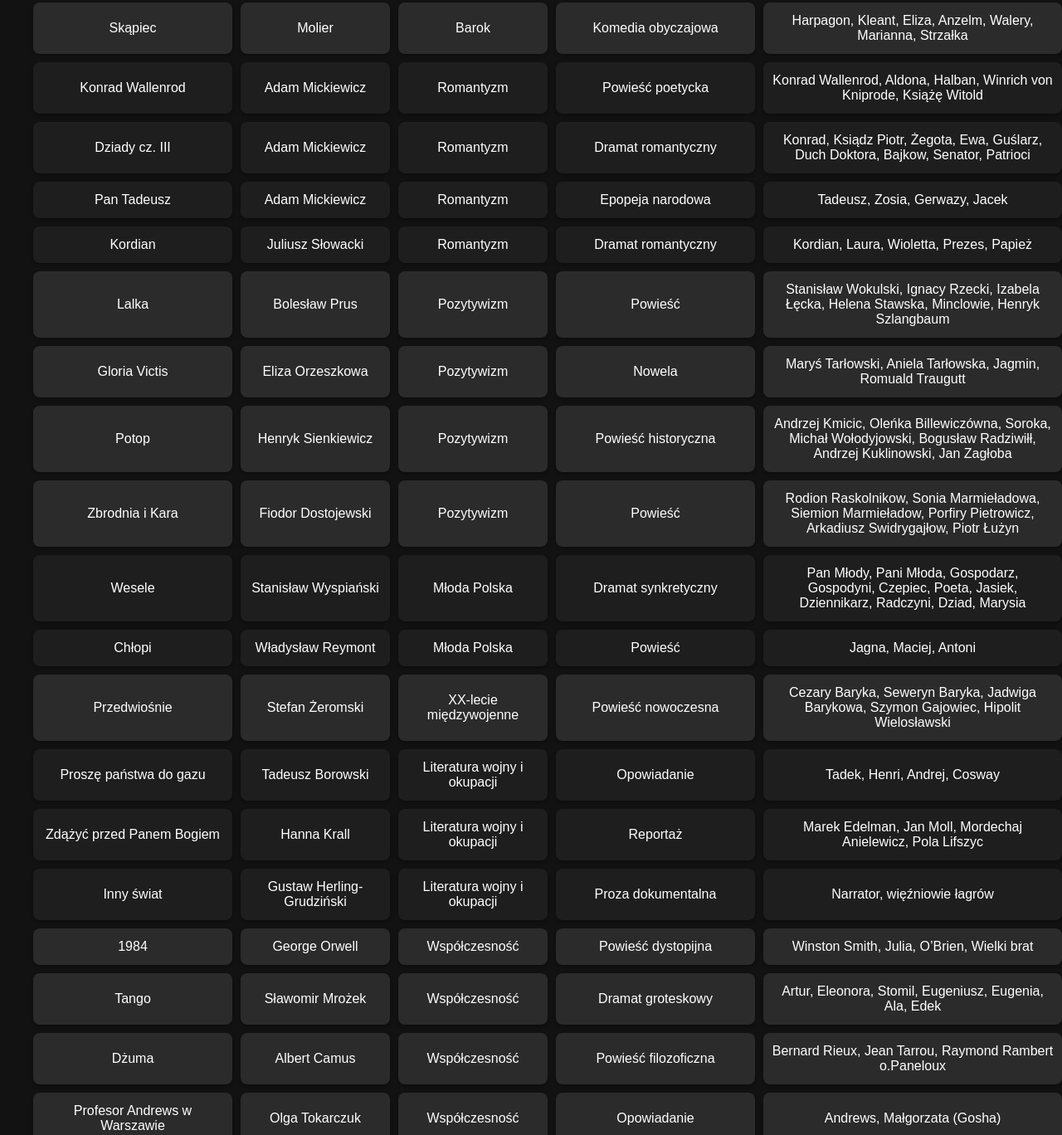
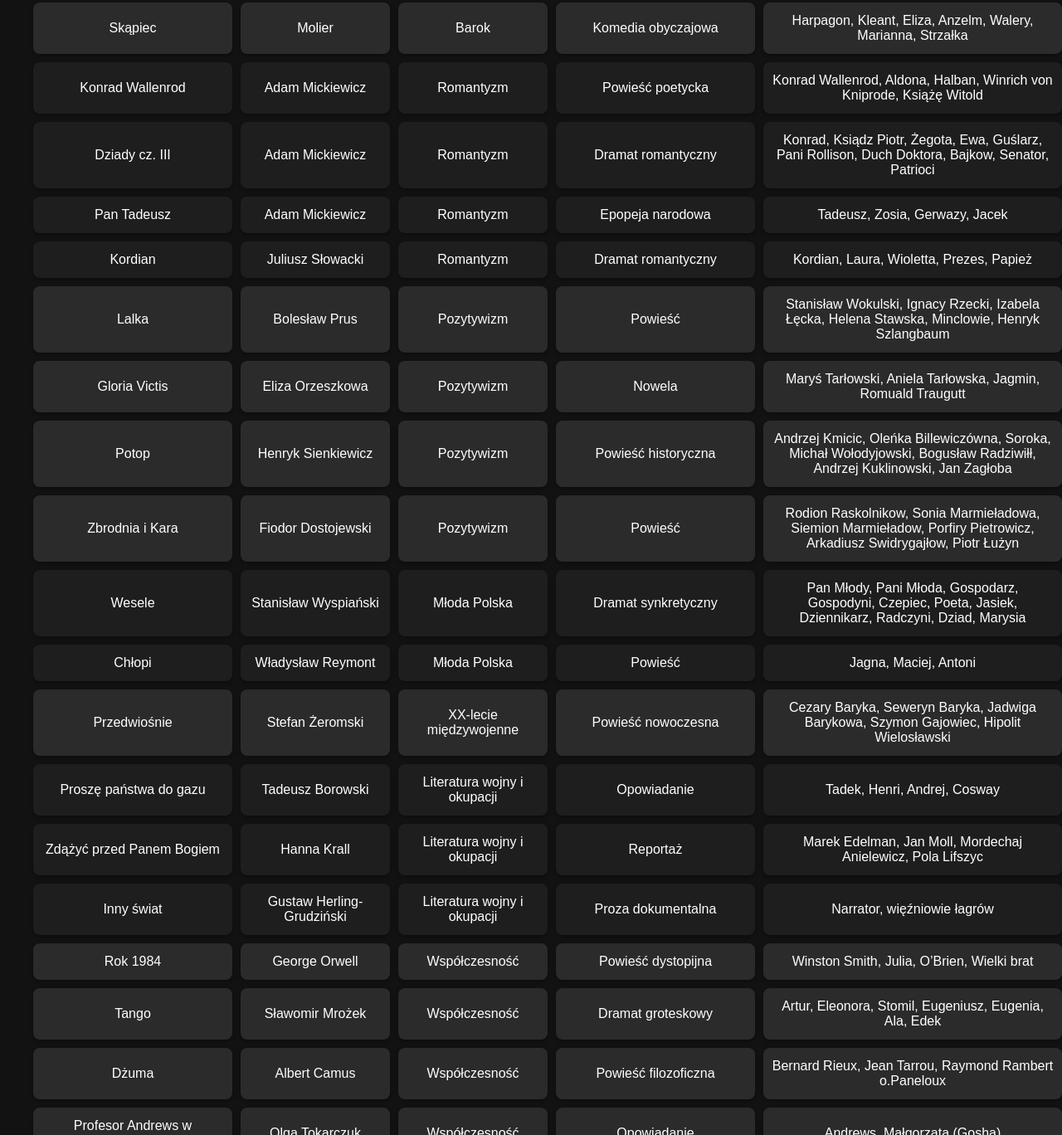
Before and after one commit to olo66789/polski, a plain HTML site: page tabela.html in a window 1280 px wide. Shown: the part 957-2325 px from the top of the page at 83% size. Drawn offline with Linux system fonts and the light colour scheme.

Commit message:
Update tabela.html

```diff
--- a/tabela.html
+++ b/tabela.html
@@ -226,7 +226,7 @@ const books = [
         autor: "Adam Mickiewicz",
         epoka: "Romantyzm",
         gatunek: "Dramat romantyczny",
-        bohaterowie: "Konrad, Ksiądz Piotr, Żegota, Ewa, Guślarz, Duch Doktora, Bajkow, Senator, Patrioci"
+        bohaterowie: "Konrad, Ksiądz Piotr, Żegota, Ewa, Guślarz, Pani Rollison, Duch Doktora, Bajkow, Senator, Patrioci"
     },
     {
         tytul: "Pan Tadeusz",
@@ -313,7 +313,7 @@ const books = [
         bohaterowie: "Narrator, więźniowie łagrów"
     },
 	{
-        tytul: "1984",
+        tytul: "Rok 1984",
         autor: "George Orwell",
         epoka: "Współczesność",
         gatunek: "Powieść dystopijna",
```
